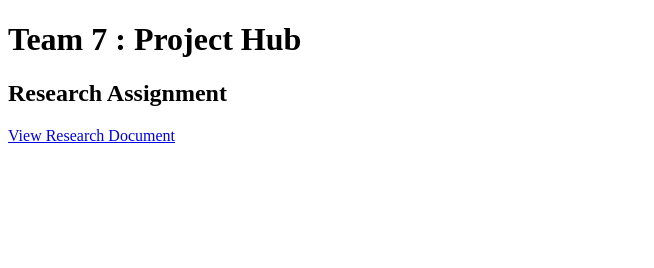
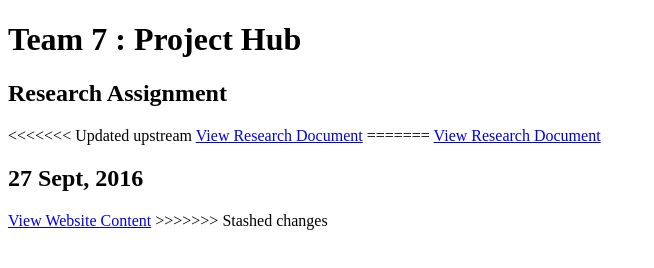
Before and after one commit to KentStateWeb/fall2016-team-7, a plain HTML site: page index.html in a window 1280 px wide. Shown: the whole page, without its empty margins (0-654 px from the left). Drawn offline with Linux system fonts and the light colour scheme.

Commit message:
Added content architecture link

```diff
--- a/index.html
+++ b/index.html
@@ -7,6 +7,12 @@
   <body>
     <h1> Team 7 : Project Hub </h1>
     <h2> Research Assignment</h2>
+<<<<<<< Updated upstream
     <a  href="research/Comp_Analasys.pdf">View Research Document</a>
+=======
+      <a  href="research/Ohio Chop Shop Analasys.pdf">View Research Document</a>
+    <h2>27 Sept, 2016</h2>
+      <a href="https://drive.google.com/open?id=0B8DkGAt7MwWKbXd6a3pHV19PWWc">View Website Content</a>
+>>>>>>> Stashed changes
   </body>
 </html>
```
